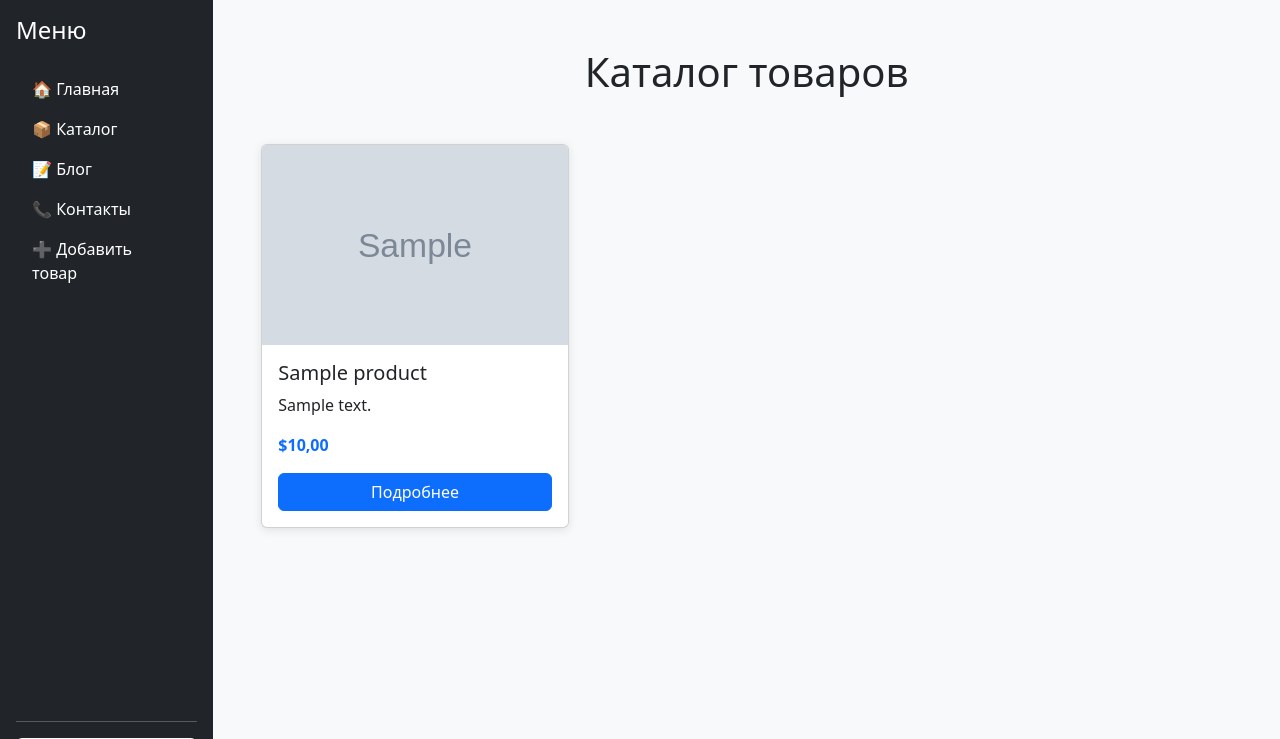
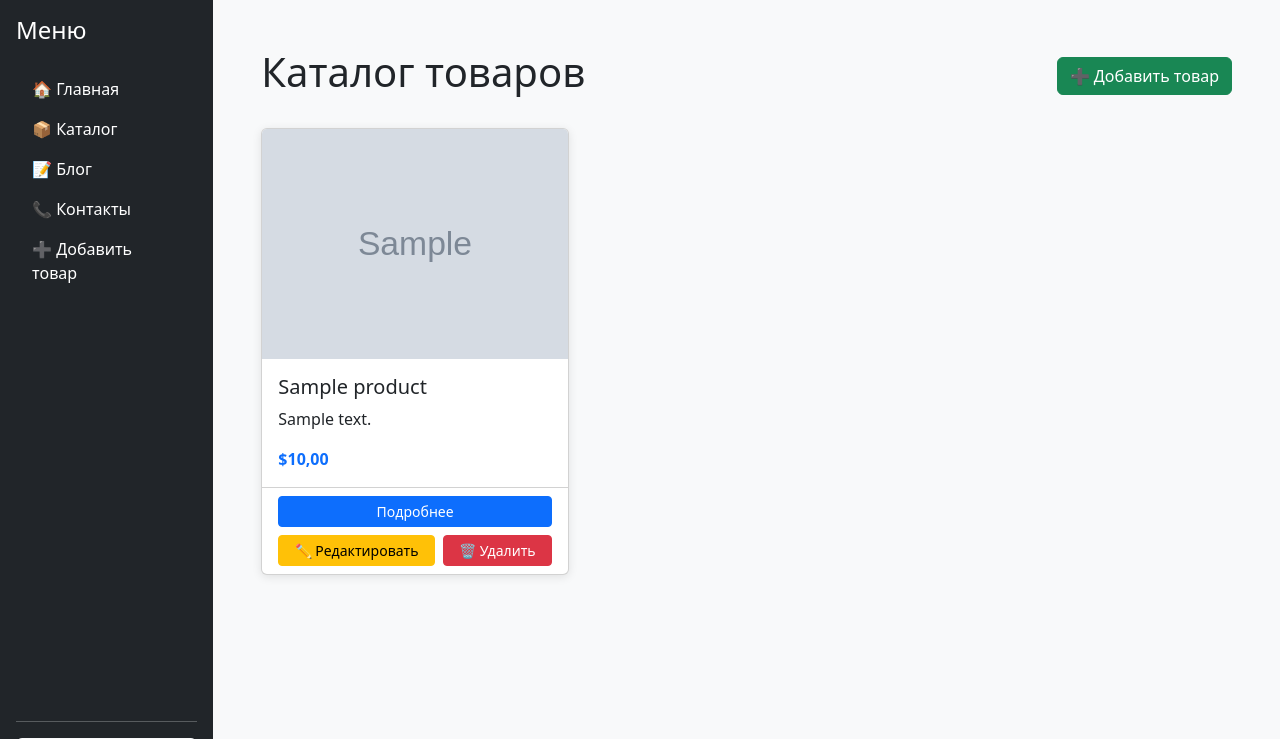
Before and after one commit to yuliyaBarashka/MYSHOP, a Django app: page /catalog/ in a window 1280 px wide. Shown: the part 78-817 px from the top of the page. Run offline with Django 5.2, Linux system fonts and the light colour scheme; tables that the repository leaves empty hold one stand-in row (values such as "Sample post"); grey boxes marked "Sample" are stand-in pictures; some libraries are stand-ins or nearby versions.

Commit message:
added crud

```diff
--- a/myshop/catalog/templates/catalog/catalog.html
+++ b/myshop/catalog/templates/catalog/catalog.html
@@ -6,14 +6,19 @@
 {% block header %}Каталог товаров{% endblock %}
 
 {% block content %}
-<h1 class="text-center mb-5">Каталог товаров</h1>
+<div class="d-flex justify-content-between align-items-center mb-4">
+    <h1>Каталог товаров</h1>
+    <a href="{% url 'catalog:product_create' %}" class="btn btn-success">
+        ➕ Добавить товар
+    </a>
+</div>
 
 <div class="row g-4">
     {% for product in products %}
     <div class="col-4">
         <div class="card h-100">
             {% if product.image %}
-            <img src="{{ product.image.url }}" class="card-img-top" style="height: 200px; object-fit: cover;" alt="{{ product.name }}">
+            <img src="{{ product.image.url }}" class="card-img-top product-image" alt="{{ product.name }}">
             {% else %}
             <img src="https://via.placeholder.com/300x200" class="card-img-top" alt="Нет фото">
             {% endif %}
@@ -21,13 +26,33 @@
                 <h5 class="card-title">{{ product.name }}</h5>
                 <p class="card-text">{{ product.description|truncatechars:100 }}</p>
                 <p class="card-text fw-bold text-primary">${{ product.price }}</p>
-                <a href="{% url 'catalog:product_detail' product.pk %}" class="btn btn-primary w-100">Подробнее</a>
+            </div>
+            <div class="card-footer bg-transparent">
+                <div class="d-grid gap-2">
+                    <a href="{% url 'catalog:product_detail' product.pk %}" class="btn btn-primary btn-sm">
+                        Подробнее
+                    </a>
+                    <div class="d-flex gap-2">
+                        <a href="{% url 'catalog:product_edit' product.pk %}" class="btn btn-warning btn-sm flex-grow-1">
+                            ✏️ Редактировать
+                        </a>
+                        <a href="{% url 'catalog:product_delete' product.pk %}" class="btn btn-danger btn-sm flex-grow-1">
+                            🗑️ Удалить
+                        </a>
+                    </div>
+                </div>
             </div>
         </div>
     </div>
     {% empty %}
     <div class="col-12">
-        <p class="text-center text-muted">Товаров пока нет</p>
+        <div class="alert alert-info text-center">
+            <h5>Товаров пока нет</h5>
+            <p>Станьте первым, кто добавит товар!</p>
+            <a href="{% url 'catalog:product_create' %}" class="btn btn-success">
+                ➕ Добавить товар
+            </a>
+        </div>
     </div>
     {% endfor %}
 </div>
--- a/myshop/catalog/templates/catalog/includes/sidebar.html
+++ b/myshop/catalog/templates/catalog/includes/sidebar.html
@@ -23,7 +23,7 @@
             </a>
         </li>
         <li class="nav-item">
-            <a href="{% url 'catalog:add_product' %}" class="nav-link text-white {% if '/add/' in request.path %}active{% endif %}">
+            <a href="{% url 'catalog:product_create' %}" class="nav-link text-white {% if '/product/create/' in request.path %}active{% endif %}">
                 ➕ Добавить товар
             </a>
         </li>
@@ -34,7 +34,7 @@
         <div class="dropdown">
             <button class="btn btn-outline-light dropdown-toggle w-100 d-flex align-items-center justify-content-center gap-2"
                     type="button" data-bs-toggle="dropdown">
-                <img src="https://via.placeholder.com/32" alt="user"
+                <img src="https://via.placeholder.com/32&quot; alt="user"
                      class="rounded-circle" width="32" height="32">
                 <span>Пользователь</span>
             </button>
```
Also changed, not shown: myshop/catalog/templates/catalog/product_confirm_delete.html (added, +37 -0 lines), myshop/catalog/templates/catalog/product_detail.html (+20 -9 lines), myshop/catalog/templates/catalog/product_form.html (added, +54 -0 lines).
